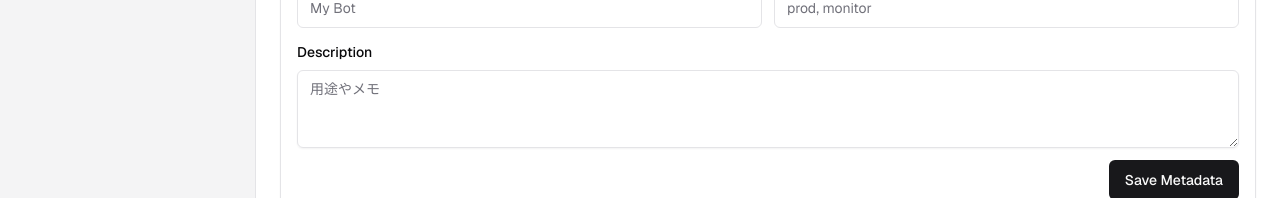
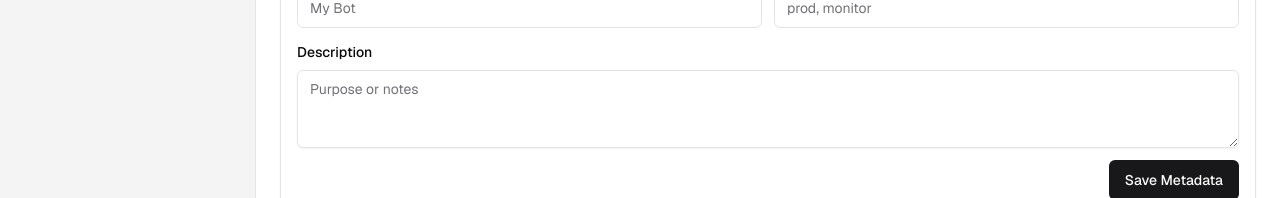
Before and after one commit to tumf/hermes-manager, a Next.js app: page /agents/1 in a window 1280 px wide. Shown: the part 224-422 px from the top of the page. Built offline with nearby package versions, Linux system fonts and the light colour scheme; no server answers.

Commit message:
fix: translate description placeholder to English

```diff
--- a/src/components/agent-metadata-card.tsx
+++ b/src/components/agent-metadata-card.tsx
@@ -66,7 +66,7 @@ export function AgentMetadataCard({
             onChange={(e) =>
               onMetaDraftChange((prev) => ({ ...prev, description: e.target.value }))
             }
-            placeholder="用途やメモ"
+            placeholder="Purpose or notes"
             rows={3}
           />
         </div>
```
